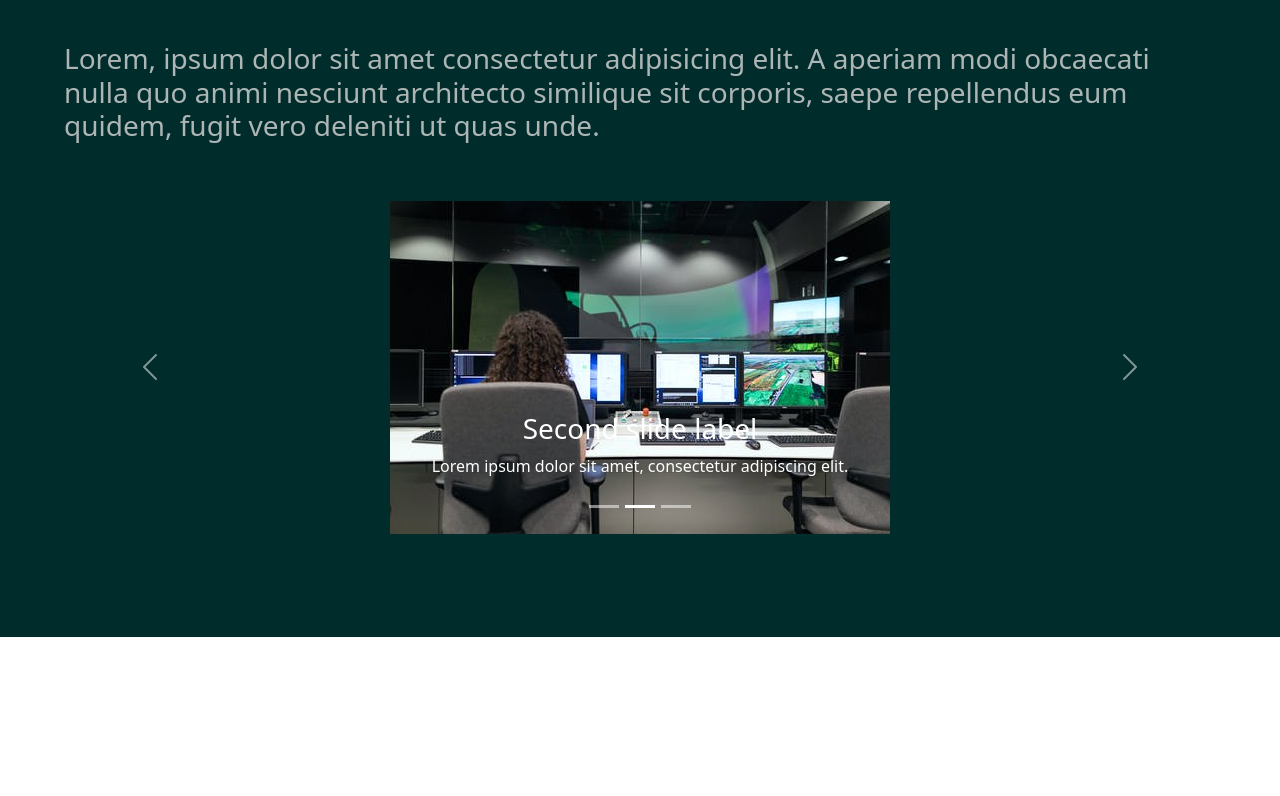
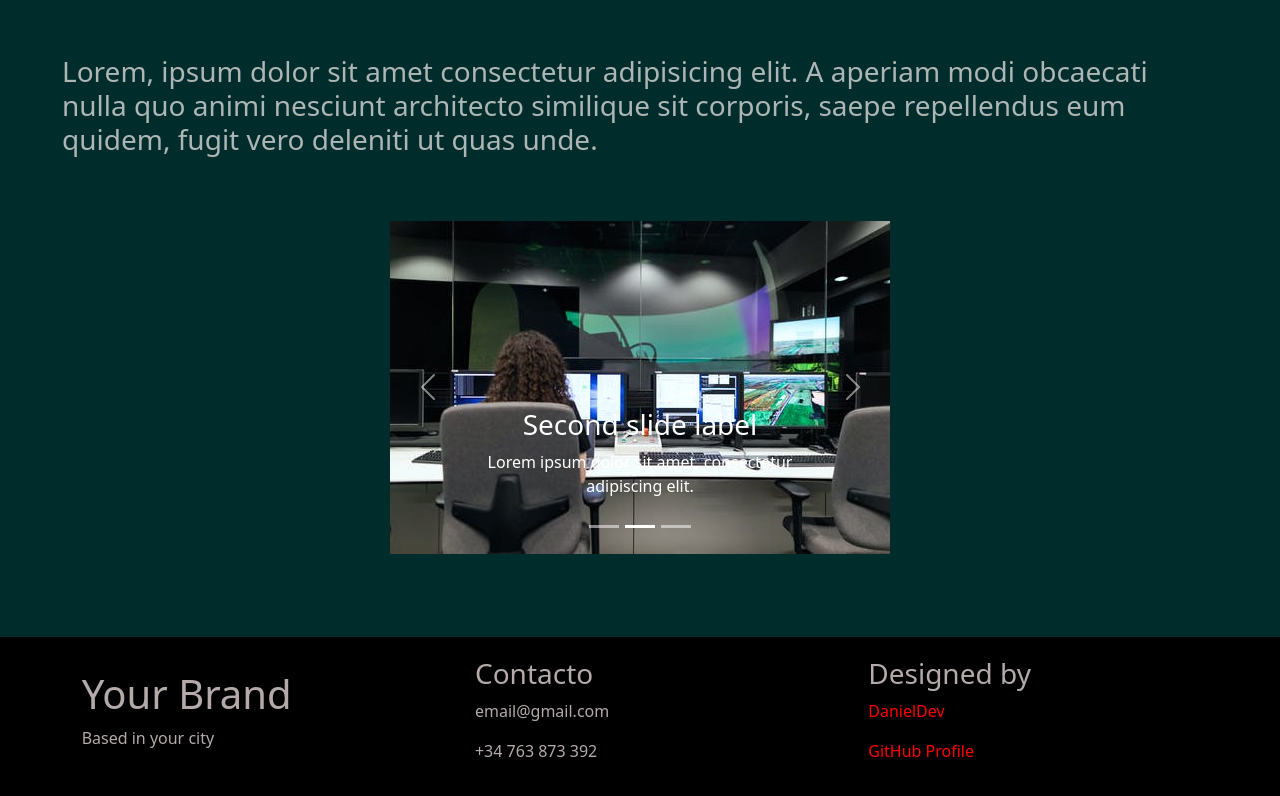
Before and after one commit to danigj86/portafolio-react-01, a React (Create React App) app: page / in a window 1280 px wide. Shown: the part 1926-2722 px from the top of the page. Before the commit the page ends 2563 px from the top, so only its background shows below. Built offline with nearby package versions, Linux system fonts and the light colour scheme.

Commit message:
Footer añadido

```diff
--- a/src/App.css
+++ b/src/App.css
@@ -7,6 +7,7 @@
 
 .row{
     display:flex;
+    flex-direction: row;
     justify-content: center;
     align-items: center;
     flex-wrap: wrap;
--- a/src/App.js
+++ b/src/App.js
@@ -2,6 +2,7 @@ import { useEffect, useState } from 'react';
 import './App.css';
 import { About } from './components/about/About';
 import { Cover } from './components/cover/Cover';
+import { Footer } from './components/footer/Footer';
 import { Navbar } from './components/navbar/Navbar';
 import { Slider } from './components/slider/Slider';
 
@@ -24,6 +25,7 @@ function App() {
      <Cover/>
      <About/>
      <Slider/>
+     <Footer/>
     </div>
   );
 }
--- a/src/components/about/about.css
+++ b/src/components/about/about.css
@@ -7,6 +7,7 @@
 }
 
 .about h1{
+    text-align: center;
     padding-bottom: 50px;
     font-size: 39px;
 }
--- /dev/null
+++ b/src/components/footer/Footer.jsx
@@ -0,0 +1,27 @@
+import React from 'react'
+import './footer.css';
+
+
+export const Footer = () => {
+    return (
+        <footer className="footer">
+            <div className="container">
+            <div className="footer-info footer-item">
+                <h1>Your Brand</h1>
+                 <p>Based in your city</p>
+            </div>
+            <div className="footer-contact footer-item">
+                <h3>Contacto</h3>
+                <p>email@gmail.com</p>
+                <p>+34 763 873 392</p>
+            </div>
+            <div className="footer-links footer-item">
+                <h3>Designed by</h3>
+                <p><a href="#">DanielDev</a></p>
+                <p><a href="https://github.com/danigj86" target="_blank">GitHub Profile</a></p>
+                <p></p>
+            </div>
+            </div>
+        </footer>
+    )
+}
--- /dev/null
+++ b/src/components/footer/footer.css
@@ -0,0 +1,23 @@
+.footer{
+    color: rgb(180, 170, 170);
+    background-color:black;
+
+}
+.container{
+    max-width:1200px;
+    padding: 10px;
+    display: flex;
+    justify-content:center;
+    flex-wrap: wrap;
+}
+
+.container a{
+    text-decoration:none;
+    color: red;
+ }
+
+ .footer-item{
+     min-width:350px;
+     padding: 10px;
+     margin: auto;
+ }
--- a/src/components/navbar/Navbar.jsx
+++ b/src/components/navbar/Navbar.jsx
@@ -10,7 +10,7 @@ const goToTop = () =>{
 
     return (
         <nav className= {`navbar ${scrollHeight > 20 ? "scrolling" : null}`}>
-            <div className="logo" onClick={goToTop}>Your Name</div>
+            <div className="logo" onClick={goToTop}>BRAND</div>
         </nav>
     )
 }
--- a/src/components/slider/slider.css
+++ b/src/components/slider/slider.css
@@ -17,15 +17,33 @@
 .slider h1{
     padding-bottom: 50px;
     font-size: 39px;
+    text-align: center;
 }
 
 .carousel-container{
     width: 100%;
+    position: relative;
 }
 
 .carousel-container img{
     margin: auto;
+    position: relative;
 
+}
+
+.carousel-container img:before{
+	content:'';
+	position: absolute;
+    top: 0;
+	bottom: 0;
+	left: 0;
+	right: 0;
+	background-color: rgba(0, 0, 0, 0.616);
+    z-index: 0;
+}
+
+.carousel-container h3{
+    z-index: 4;
 }
 .slide-contain{
     display: flex;
```
